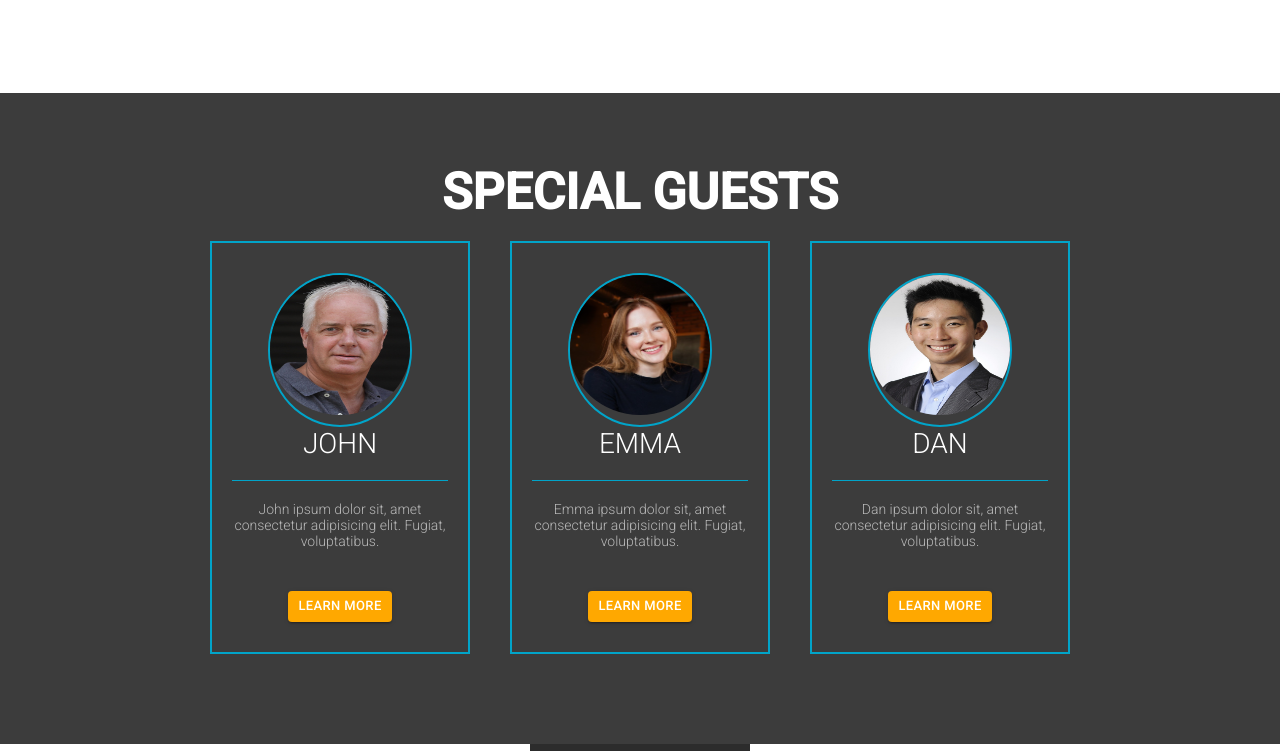
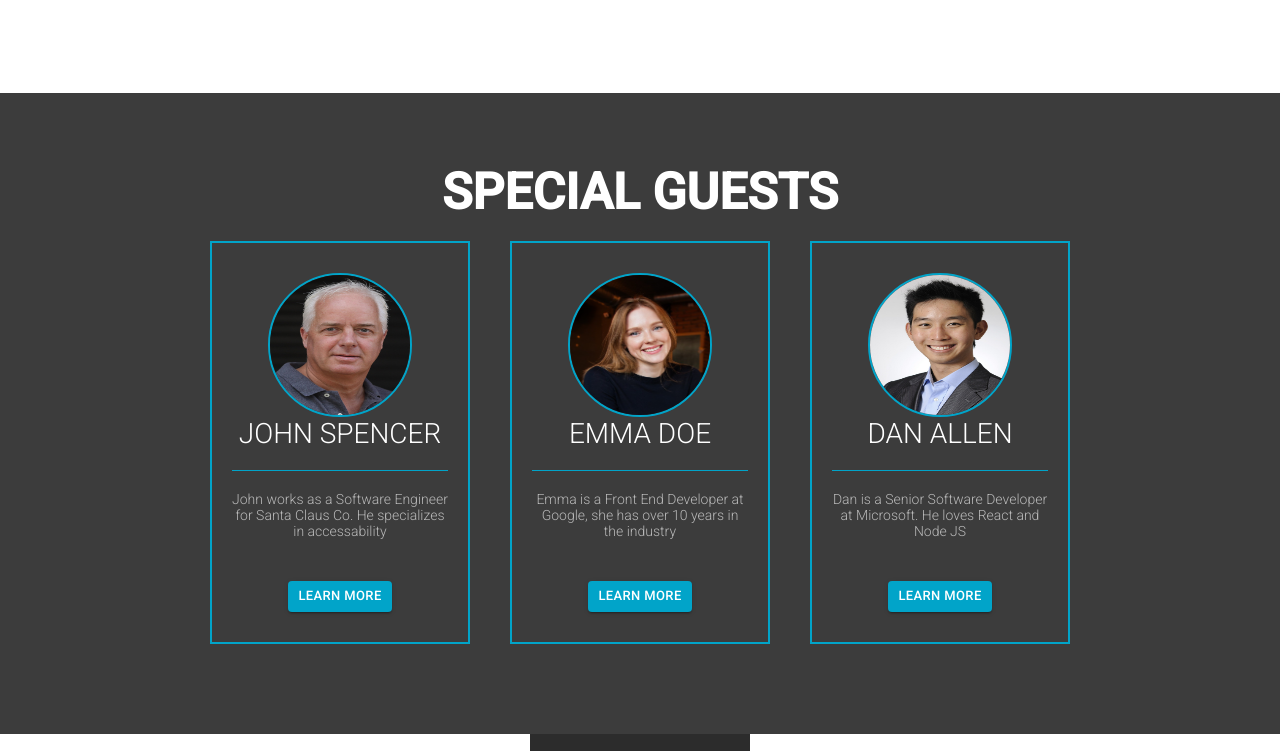
Before and after one commit to richardmf9425/MeetUp_React_Project, a React (Create React App) app: page / in a window 1280 px wide. Shown: the part 2031-2782 px from the top of the page. Built offline with nearby package versions, Linux system fonts and the light colour scheme; grey boxes are pictures that could not be loaded.

Commit message:
Finish CSS

```diff
--- a/src/App.js
+++ b/src/App.js
@@ -14,7 +14,7 @@ import Location from './components/location/Location';
 import Footer from './components/header_footer/Footer';
 function App() {
 	return (
-		<div className="App" style={{ height: '1500px', background: 'red' }}>
+		<div className="App" style={{ height: '1500px', background: 'grey' }}>
 			<Header />
 			<Element name="featured">
 				<Featured />
--- a/src/components/featured/Carousel.js
+++ b/src/components/featured/Carousel.js
@@ -5,6 +5,7 @@ import slide_two from '../../resources/images/slide_two.jpg';
 import slide_three from '../../resources/images/slide_three.jpg';
 import slide_four from '../../resources/images/slide_four.jpg';
 import slide_five from '../../resources/images/slide_five.jpg';
+
 function Carousel() {
 	const settings = {
 		dots: false,
--- a/src/components/featured/Countdown.js
+++ b/src/components/featured/Countdown.js
@@ -3,7 +3,7 @@ import Slide from 'react-reveal/Slide';
 
 class Countdown extends Component {
 	state = {
-		deadline: 'Dec, 16, 2019',
+		deadline: 'Oct, 16, 2019',
 		days: '0',
 		hours: '0',
 		minutes: '0',
--- a/src/components/guests/Guests.js
+++ b/src/components/guests/Guests.js
@@ -8,11 +8,11 @@ import man_face from '../../resources/images/man_face.jpg';
 export class Guests extends Component {
 	state = {
 		pics: [ man_face1, woman_face, man_face ],
-		names: [ 'John', 'Emma', 'Dan' ],
+		names: [ 'John Spencer', 'Emma Doe', 'Dan Allen' ],
 		desc: [
-			'John ipsum dolor sit, amet consectetur adipisicing elit. Fugiat, voluptatibus.',
-			'Emma ipsum dolor sit, amet consectetur adipisicing elit. Fugiat, voluptatibus.',
-			'Dan ipsum dolor sit, amet consectetur adipisicing elit. Fugiat, voluptatibus.'
+			'John works as a Software Engineer for Santa Claus Co. He specializes in accessability ',
+			'Emma is a Front End Developer at Google, she has over 10 years in the industry',
+			'Dan is a Senior Software Developer at Microsoft. He loves React and Node JS'
 		],
 		link: [ 'http://google.com', 'http://google.com', 'http://google.com' ],
 		delay: [ 500, 0, 500 ]
@@ -32,7 +32,7 @@ export class Guests extends Component {
 						</div>
 						<div className="guests_description">{this.state.desc[i]}</div>
 						<div className="guests_buttons">
-							<MyButton text="Learn More" bck="#ffa800" color="white" link={this.state.link[i]} />
+							<MyButton text="Learn More" bck="#01a4c9" color="white" link={this.state.link[i]} />
 						</div>
 					</div>
 				</div>
--- a/src/components/header_footer/SideDrawer.js
+++ b/src/components/header_footer/SideDrawer.js
@@ -14,20 +14,25 @@ function SideDrawer(props) {
 		});
 		props.onClose(false);
 	};
+
+	const navBarStyles = {
+		background: '#000000',
+		width: '100px'
+	};
 	return (
-		<Drawer anchor="right" open={props.open} onClose={() => props.onClose()}>
+		<Drawer anchor="right" classes={navBarStyles} open={props.open} onClose={() => props.onClose()}>
 			<List component="nav">
 				<ListItem button onClick={() => scrollTo('featured')}>
-					Event Starts In
+					Home Page
 				</ListItem>
 				<ListItem button onClick={() => scrollTo('Info')}>
-					INFO
+					Event Information
 				</ListItem>
 				<ListItem button onClick={() => scrollTo('highlights')}>
-					Guests
+					Special Guests
 				</ListItem>
 				<ListItem button onClick={() => scrollTo('guests')}>
-					Highlights
+					Highlights of the Event
 				</ListItem>
 				<ListItem button onClick={() => scrollTo('location')}>
 					Location
--- a/src/resources/styles.css
+++ b/src/resources/styles.css
@@ -303,10 +303,11 @@ footer .footer_copyright {
 }
 
 .guests_wrapper .guests_item {
-    flex-grow: 3;
+    flex-grow: 1;
     width: 33%;
     padding: 20px;
     box-sizing: border-box;
+
 }
 
 .guests_wrapper .guests_inner_wrapper {
@@ -329,7 +330,7 @@ footer .footer_copyright {
     border-radius: 50%;
     display: block;
     margin: 0 auto;
-    padding-bottom: 10px;
+    padding-bottom: 0px;
     border: 2px solid #01a4c9;
 
 
@@ -340,6 +341,7 @@ footer .footer_copyright {
     text-align: center;
     border-bottom: 1px solid #01a4c9;
     padding-bottom: 20px;
+
 }
 
 .guests_inner_wrapper .guests_title span:nth-child(1) {
```
